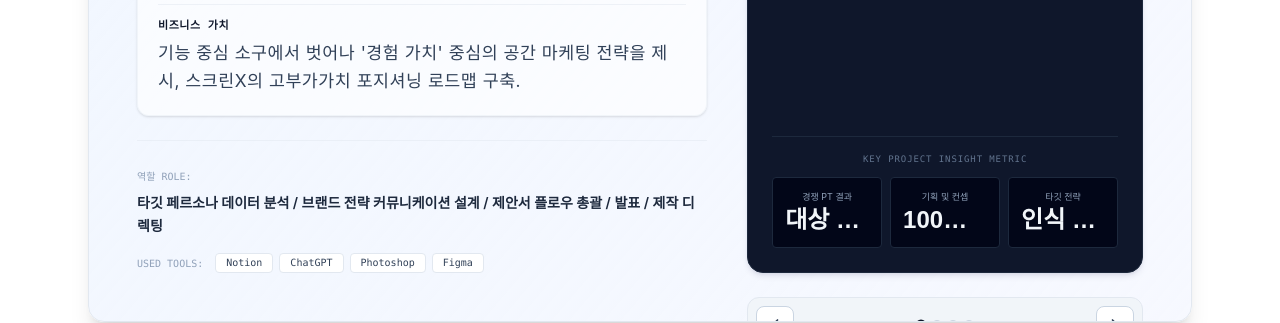
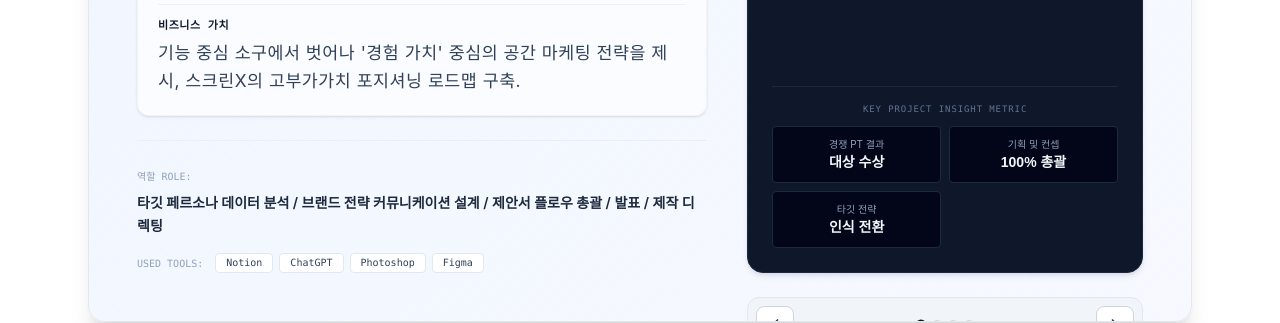
Before and after one commit to adsuper04214-droid/my-portfolio, a React (Vite) app: page / in a window 1280 px wide. Shown: the part 3660-3983 px from the top of the page. Built offline with nearby package versions, Linux system fonts and the light colour scheme; a web font is replaced by a local one.

Commit message:
Add files via upload

```diff
--- a/src/App.tsx
+++ b/src/App.tsx
@@ -719,11 +719,11 @@ export default function App() {
                   {/* Quantitative Chips */}
                   <div className="space-y-2.5 pt-4 border-t border-slate-800">
                     <p className="text-[9px] font-mono text-slate-500 uppercase tracking-widest text-center">KEY PROJECT INSIGHT METRIC</p>
-                    <div className="grid grid-cols-3 gap-2">
+                    <div className="grid grid-cols-2 gap-2">
                       {curProject.metrics.map(met => (
-                        <div key={met.label} className="bg-slate-950 border border-slate-800 rounded p-3 text-center flex flex-col justify-center">
-                          <p className="text-[9px] text-slate-400 font-sans truncate mb-0.5">{met.label}</p>
-                          <p className="font-bold text-slate-100 truncate font-title leading-tight" style={{ fontSize: '18pt' }}>{met.value}</p>
+                        <div key={met.label} className="bg-slate-950 border border-slate-800 rounded p-2.5 text-center">
+                          <p className="text-[10px] text-slate-400 font-sans truncate">{met.label}</p>
+                          <p className="text-sm font-black text-slate-100 truncate font-title">{met.value}</p>
                         </div>
                       ))}
                     </div>
--- a/src/data.ts
+++ b/src/data.ts
@@ -137,7 +137,7 @@ export const projectsData: ProjectData[] = [
     challenge: '"취미를 쫓아 사라진 나를 찾다"라는 다소 추상적인 전시 메인 테마를 2030 취준생 및 사회초년생 타깃에게 텍스트가 아닌 역동적인 영상 서사로 즉각 체험하게 할 미디어가 부족했음.',
     insight: "전시관 개요 설명식의 나열이 아닌, 현실의 압박에 취미마저 소멸해 버린 타깃 스스로가 '내 바로 어제 스토리'로 자가 이입하는 감정선 건드리기부터 설계를 시작.",
     action: "로딩창에 홀리듯 빨려 들어가는 취미 스팟 여정을 담은 감각적 내러티브 메인 홍보 영상과 주최자 심층 인터뷰를 담은 에필로그 총 2편 제작 총괄 및 촬영 연출.",
-    result: "공식 홍보 영상 조회수 11,000회 돌파. 시각적 공감 자극을 통해 취준생들의 전시장 직접 방문을 효과적으로 유도하여 사후 전시장 참관 만족도 95% 획득.",
+    result: "공식 홍보 영상 조회수 {11,000회 돌파}. 시각적 공감 자극을 통해 취준생들의 전시장 직접 방문을 효과적으로 유도하여 사후 전시장 참관 만족도 {95% 획득}.",
     metrics: [
       { label: "메인 영상 조회수", value: "11,000+ 회" },
       { label: "전시장 관람객 만족", value: "95% 달성" },
```
